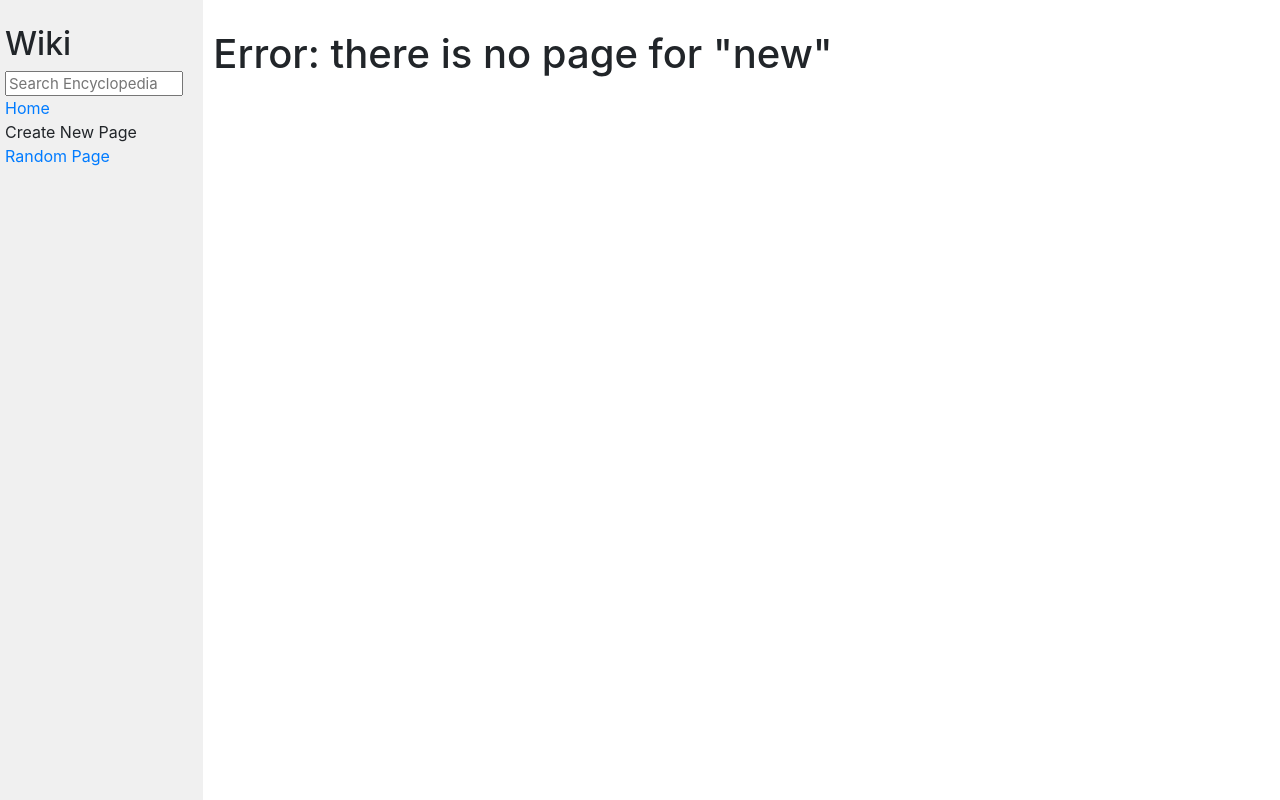
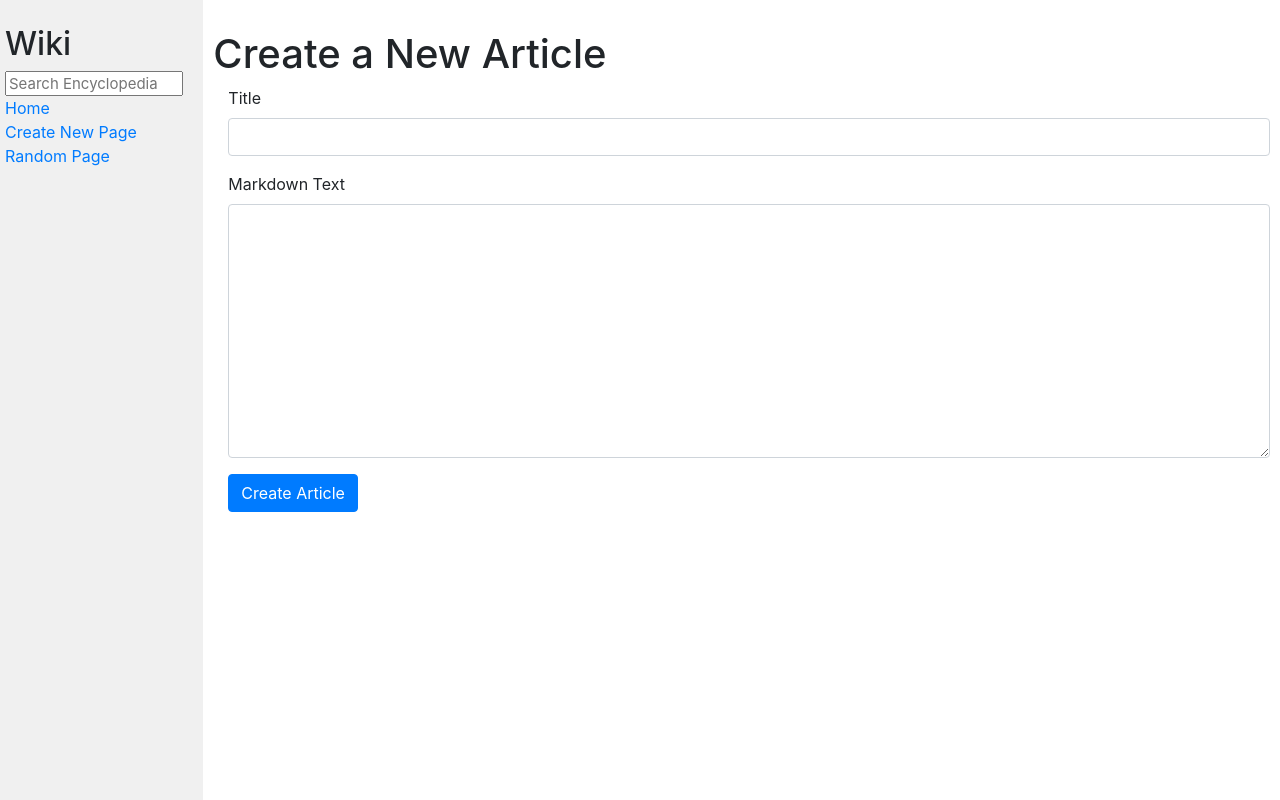
Before and after one commit to reallemon/CS50-Web-Programming, a Django app: page /new in a window 1280 px wide. Run offline with Django 3.2, Linux system fonts and the light colour scheme; some libraries are stand-ins or nearby versions.

Commit message:
Add functionality to create new page

```diff
--- a/wiki/encyclopedia/templates/encyclopedia/layout.html
+++ b/wiki/encyclopedia/templates/encyclopedia/layout.html
@@ -19,7 +19,7 @@
                     <a href="{% url 'encyclopedia:index' %}">Home</a>
                 </div>
                 <div>
-                    Create New Page
+                    <a href="{% url 'encyclopedia:new' %}">Create New Page</a>
                 </div>
                 <div>
                     <a href="{% url 'encyclopedia:random' %}"> Random Page </a>
--- /dev/null
+++ b/wiki/encyclopedia/templates/encyclopedia/new.html
@@ -0,0 +1,25 @@
+{% extends "encyclopedia/layout.html" %}
+
+{% block title %}
+    New Article
+{% endblock %}
+
+{% block body %}
+    <h1>Create a New Article</h1>
+
+    <form action="{% url 'encyclopedia:new' %}" method="POST">
+        {% csrf_token %}
+        <div class="col-auto">
+            <div class="form-group">
+                <label for="newTitle">Title</label>
+                {{ form.title }}
+            </div>
+            <div class="form-group">
+                <label for="newBody">Markdown Text</label>
+                {{ form.body }}
+            </div>
+            <button class="btn btn-primary" type="submit">Create Article</button>
+        </div>
+    </form>
+
+{% endblock %}
--- a/wiki/encyclopedia/urls.py
+++ b/wiki/encyclopedia/urls.py
@@ -7,5 +7,6 @@ urlpatterns = [
     path("", views.index, name="index"),
     path("random", views.random_page, name="random"),
     path("search", views.search, name="search"),
+    path("new", views.new, name="new"),
     path("<str:entry>", views.lookup, name="lookup")
 ]
--- a/wiki/encyclopedia/views.py
+++ b/wiki/encyclopedia/views.py
@@ -1,16 +1,28 @@
 from django.shortcuts import render
 from django.shortcuts import redirect
+from django import forms
 from . import util
 import markdown2
 import random
 from . import util
 
+class NewArticleForm(forms.Form):
+    title = forms.CharField(widget=forms.TextInput(attrs={"class":"form-control", "id":"newTitle"}))
+    body = forms.CharField(widget=forms.Textarea(attrs={"rows":"10", "class":"form-control", "id":"newBody"}))
+
+    def clean_title(self):
+        data = self.cleaned_data.get("title")
+        entries = util.list_entries()
+
+        if data.lower() in [entry.lower() for entry in entries]:
+            raise forms.ValidationError("That article already exists")
+
+        return data
 
 def index(request):
     return render(request, "encyclopedia/index.html", {
         "entries": util.list_entries()
     })
-
 
 def lookup(request, entry):
     entry_content = util.get_entry(entry)
@@ -38,3 +50,20 @@ def search(request):
             "query":query,
             "search_results":search_results
         })
+
+def new(request):
+    if request.method == "POST":
+        form = NewArticleForm(request.POST)
+        if form.is_valid():
+            form_title = form.cleaned_data["title"]
+            with open(f"entries/{form_title}.md", "w") as file:
+                file.write(form.cleaned_data["body"])
+            return redirect("encyclopedia:lookup", entry=form_title)
+        else:
+            return render(request, "encyclopedia/new.html", {
+                "form": form
+            })
+    else:
+        return render(request, "encyclopedia/new.html", {
+            "form": NewArticleForm()
+        })
```
